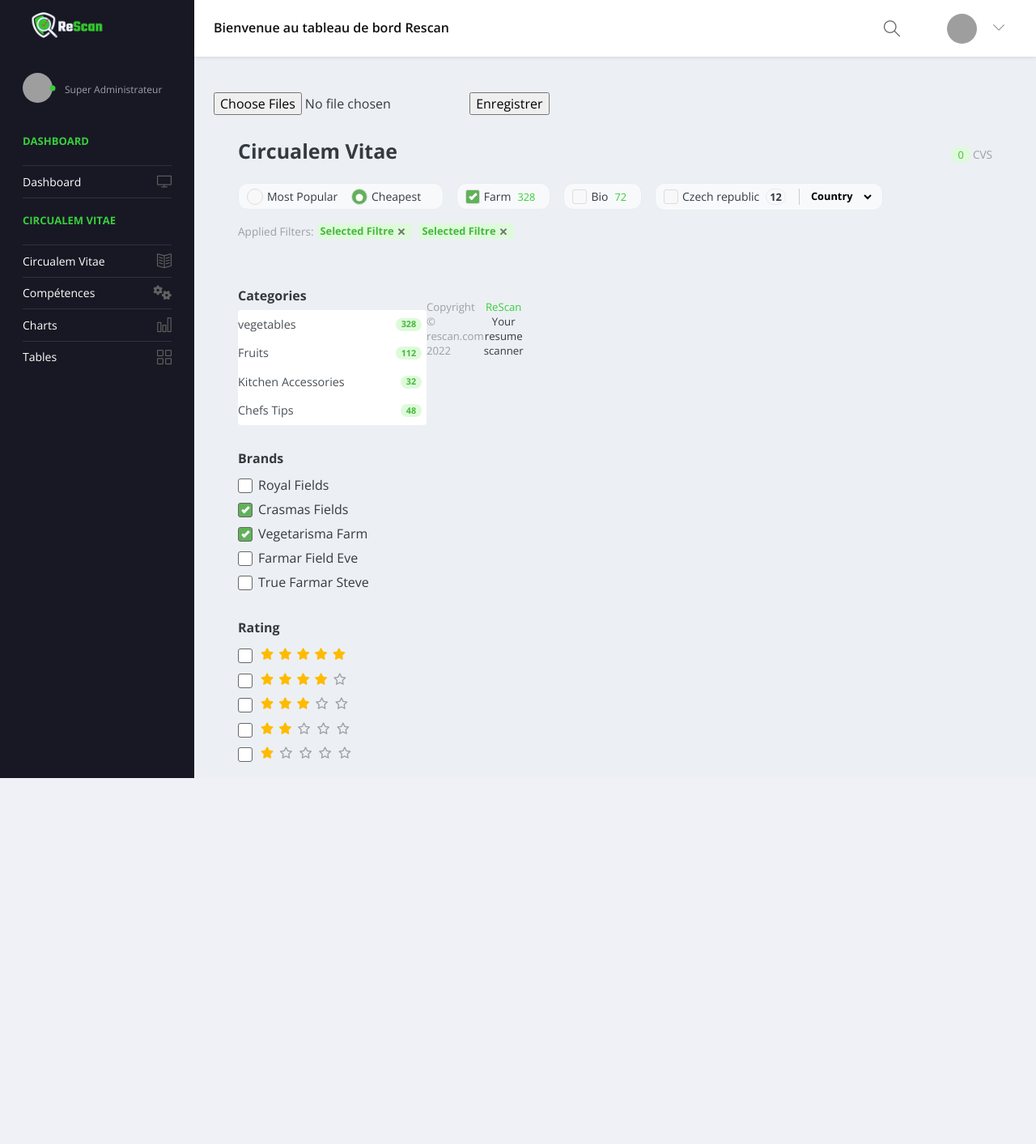
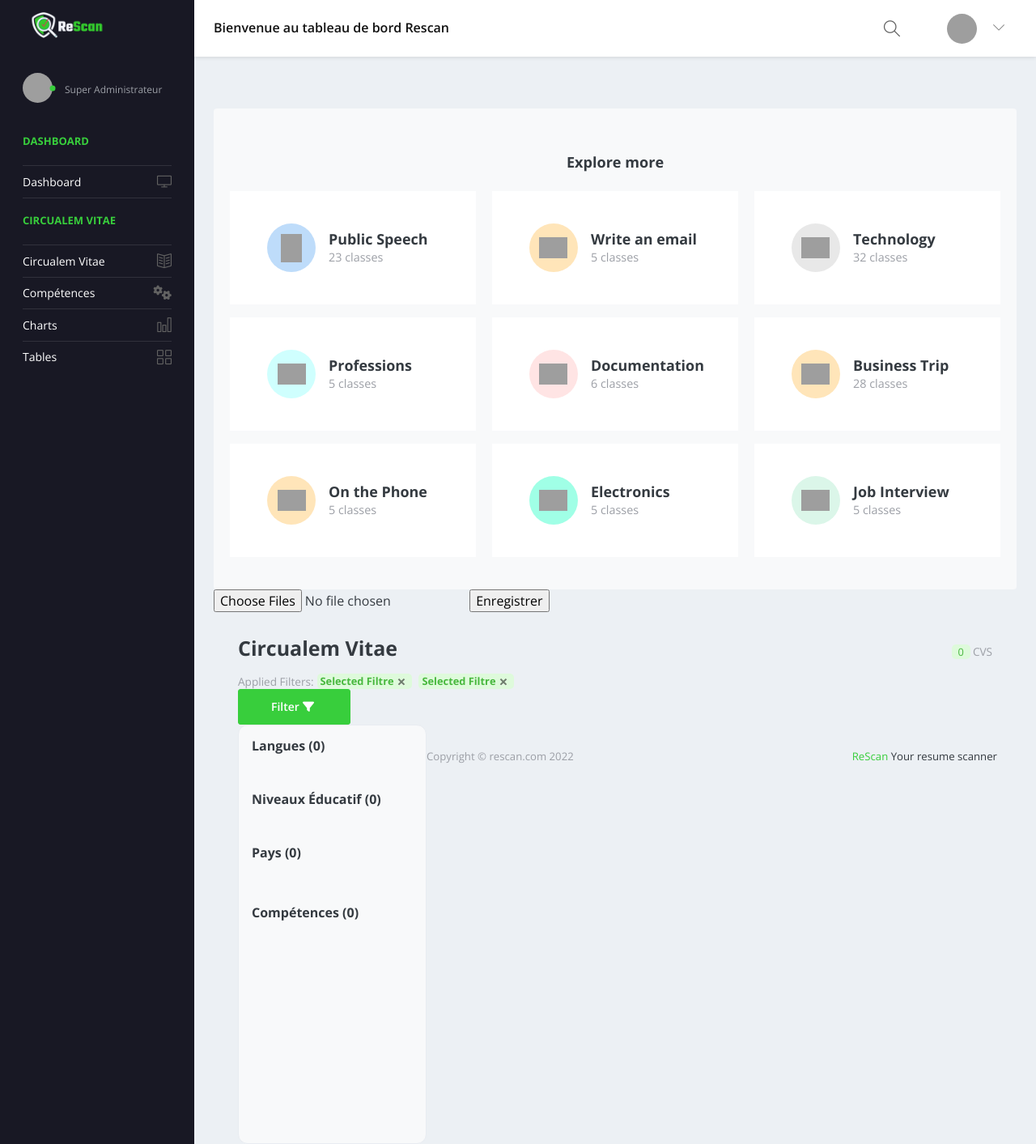
Before and after one commit to chakersara/cvPreselection, a Flask app: template app/templates/pages/resumes.html in a window 1280 px wide. Shown: the whole page at 81% size. Before the commit the page ends 961 px from the top, so only its background shows below. Run offline with Flask 2, Linux system fonts and the light colour scheme; the template is opened without the code that fills it: values that come from a table or form of the project are taken from there, others are empty; parts of the project's set-up code (start-up, migrations or seed data) failed here and were passed over; some libraries are stand-ins or nearby versions; grey boxes are pictures that could not be loaded.

Commit message:
Added filter sidebar

```diff
--- a/app/main.py
+++ b/app/main.py
@@ -24,7 +24,8 @@
 app.register_blueprint(auth_app,url_prefix="/admin")
 app.register_blueprint(resume_app,url_prefix="/resume")
 
-
+with app.app_context():
+    db.create_all()
 
 
 @app.route("/create")
--- a/app/templates/pages/resumes.html
+++ b/app/templates/pages/resumes.html
@@ -79,12 +79,12 @@
     font-size: 0.85rem
   }
 
-  .btn {
+  .btn2 {
     color: #666;
     font-size: 0.85rem
   }
 
-  .btn:hover {
+  .btn2:hover {
     color: #61b15a
   }
 
@@ -356,7 +356,7 @@
     clear: both
   }
 
-  .btn.btn-success {
+  .btn2.btn-success {
     visibility: hidden
   }
 
@@ -451,9 +451,177 @@
       clear: both
     }
   }
+  .details_cv{
+    margin-top: 20px;
+    padding: 40px 20px
+  }
+  .details_cv .box {
+    padding: 40px 30px;
+    transition: all .4s ease-in-out;
+    cursor: pointer
+}
+.details_cv .box:hover {
+    box-shadow: 2px 2px 10px #a5a5a5;
+    transform: scale(1.03)
+}
+.details_cv a:hover {
+    text-decoration: none
+}
+
+.details_cv img {
+    object-fit: contain;
+    width: 35px;
+    height: 35px
+}
+
+.details_cv p.text-muted {
+    margin: 0;
+    font-size: 0.9rem
+}
+
+b {
+    font-size: 1.12rem
+}
+
+.details_cv .rounded-circle {
+    width: 60px;
+    height: 60px;
+    background-color: red
+}
+
+.details_cv .blue {
+    background-color: #bedcfa;
+    transform: rotateZ(90deg)
+}
+
+.details_cv .pale-blue {
+    background-color: #eff8ff
+}
+
+.details_cv .pale-orange {
+    background-color: #ffe5b9
+}
+
+.details_cv .pale-purple {
+    background-color: #e8e8e8
+}
+
+.details_cv .pale-cyan {
+    background-color: #cffffe
+}
+
+.details_cv .pale-pink {
+    background-color: #ffe4e4
+}
+
+.details_cv .pale-pale {
+    background-color: #f4eeff
+}
+
+.details_cv .pale-green {
+    background-color: #a0ffe6
+}
+
+.details_cv .pale-pista {
+    background-color: #dbf6e9
+}
 </style>
 
-
+<div class="container bg-light rounded details_cv">
+  <div class="h4 font-weight-bold text-center py-3">Explore more</div>
+  <div class="row">
+      <div class="col-lg-4 col-md-6 my-lg-0 my-3">
+          <div class="box bg-white">
+              <div class="d-flex align-items-center">
+                  <div class="rounded-circle mx-3 text-center d-flex align-items-center justify-content-center blue"> <img src="https://freepngimg.com/thumb/microphone/11-microphone-png-image-thumb.png" alt=""> </div>
+                  <div class="d-flex flex-column"> <b>Public Speech</b> <a href="#">
+                          <p class="text-muted">23 classes</p>
+                      </a> </div>
+              </div>
+          </div>
+      </div>
+      <div class="col-lg-4 col-md-6 my-lg-0 my-3">
+          <div class="box bg-white">
+              <div class="d-flex align-items-center">
+                  <div class="rounded-circle mx-3 d-flex align-items-center justify-content-center pale-orange"> <img src="https://freepngimg.com/thumb/email_marketing/5-2-email-png-thumb.png" alt=""> </div>
+                  <div class="d-flex flex-column"> <b>Write an email</b> <a href="#">
+                          <p class="text-muted">5 classes</p>
+                      </a> </div>
+              </div>
+          </div>
+      </div>
+      <div class="col-lg-4 col-md-6 my-lg-0 my-3">
+          <div class="box bg-white">
+              <div class="d-flex align-items-center">
+                  <div class="rounded-circle mx-3 d-flex align-items-center justify-content-center pale-purple"> <img src="https://freepngimg.com/thumb/technology/40061-1-machining-robot-download-free-image-thumb.png" alt=""> </div>
+                  <div class="d-flex flex-column"> <b>Technology</b> <a href="#">
+                          <p class="text-muted">32 classes</p>
+                      </a> </div>
+              </div>
+          </div>
+      </div>
+      <div class="col-lg-4 col-md-6 my-lg-3 my-3">
+          <div class="box bg-white">
+              <div class="d-flex align-items-center">
+                  <div class="rounded-circle mx-3 d-flex align-items-center justify-content-center pale-cyan"> <img src="https://freepngimg.com/thumb/brain/80003-learning-human-albert-play-scientist-behavior-einstein-thumb.png" alt=""> </div>
+                  <div class="d-flex flex-column"> <b>Professions</b> <a href="#">
+                          <p class="text-muted">5 classes</p>
+                      </a> </div>
+              </div>
+          </div>
+      </div>
+      <div class="col-lg-4 col-md-6 my-lg-3 my-3">
+          <div class="box bg-white">
+              <div class="d-flex align-items-center">
+                  <div class="rounded-circle mx-3 d-flex align-items-center justify-content-center pale-pink"> <img src="https://freepngimg.com/thumb/google/66809-google-docs-drive-plus-android-document-thumb.png" alt=""> </div>
+                  <div class="d-flex flex-column"> <b>Documentation</b> <a href="#">
+                          <p class="text-muted">6 classes</p>
+                      </a> </div>
+              </div>
+          </div>
+      </div>
+      <div class="col-lg-4 col-md-6 my-lg-3 my-3">
+          <div class="box bg-white">
+              <div class="d-flex align-items-center">
+                  <div class="rounded-circle mx-3 d-flex align-items-center justify-content-center pale-orange"> <img src="https://www.freepnglogos.com/uploads/plane-png/plane-png-fort-wayne-international-airport-2.png" alt=""> </div>
+                  <div class="d-flex flex-column"> <b>Business Trip</b> <a href="#">
+                          <p class="text-muted">28 classes</p>
+                      </a> </div>
+              </div>
+          </div>
+      </div>
+      <div class="col-lg-4 col-md-6 my-lg-0 my-3">
+          <div class="box bg-white">
+              <div class="d-flex align-items-center">
+                  <div class="rounded-circle mx-3 d-flex align-items-center justify-content-center pale-orange"> <img src="https://www.freepnglogos.com/uploads/whatsapp-circle-message-messaging-messenger-round-icon--24.png" alt=""> </div>
+                  <div class="d-flex flex-column"> <b>On the Phone</b> <a href="#">
+                          <p class="text-muted">5 classes</p>
+                      </a> </div>
+              </div>
+          </div>
+      </div>
+      <div class="col-lg-4 col-md-6 my-lg-0 my-3">
+          <div class="box bg-white">
+              <div class="d-flex align-items-center">
+                  <div class="rounded-circle mx-3 d-flex align-items-center justify-content-center pale-green"> <img src="https://freepngimg.com/thumb/technology/63219-bin-recycling-computer-recycle-electronics-waste-electronic-thumb.png" alt=""> </div>
+                  <div class="d-flex flex-column"> <b>Electronics</b> <a href="#">
+                          <p class="text-muted">5 classes</p>
+                      </a> </div>
+              </div>
+          </div>
+      </div>
+      <div class="col-lg-4 col-md-6 my-lg-0 my-3">
+          <div class="box bg-white">
+              <div class="d-flex align-items-center">
+                  <div class="rounded-circle mx-3 d-flex align-items-center justify-content-center pale-pista"> <img src="https://freepngimg.com/thumb/happy_person/4-2-happy-person-transparent-thumb.png" alt=""> </div>
+                  <div class="d-flex flex-column"> <b>Job Interview</b> <a href="#">
+                          <p class="text-muted">5 classes</p>
+                      </a> </div>
+              </div>
+          </div>
+      </div>
+  </div>
+</div>
 
 <form action="" method="post" enctype="multipart/form-data">
   {{upload_form.hidden_tag()}}
@@ -473,28 +641,7 @@
         <span class="green-label px-md-2 px-1">{{resumes|length}}</span> <span class="text-muted">CVS</span>
       </div>
     </div>
-    <div class="d-lg-flex align-items-lg-center pt-2">
-      <div class="form-inline d-flex align-items-center my-2 mr-lg-2 radio bg-light border"> <label class="options">Most
-          Popular <input type="radio" name="radio"> <span class="checkmark"></span> </label> <label
-          class="options">Cheapest <input type="radio" name="radio" checked> <span class="checkmark"></span> </label>
-      </div>
-      <div class="form-inline d-flex align-items-center my-2 checkbox bg-light border mx-lg-2"> <label class="tick">Farm
-          <input type="checkbox" checked="checked"> <span class="check"></span> </label> <span
-          class="text-success px-2 count"> 328</span> </div>
-      <div class="form-inline d-flex align-items-center my-2 checkbox bg-light border mx-lg-2"> <label class="tick">Bio
-          <input type="checkbox"> <span class="check"></span> </label> <span class="text-success px-2 count"> 72</span>
-      </div>
-      <div class="form-inline d-flex align-items-center my-2 checkbox bg-light border mx-lg-2"> <label
-          class="tick">Czech
-          republic <input type="checkbox"> <span class="check"></span> </label> <span
-          class="border px-1 mx-2 mr-3 font-weight-bold count"> 12</span> <select name="country" id="country"
-          class="bg-light">
-          <option value="" hidden>Country</option>
-          <option value="India">India</option>
-          <option value="USA">USA</option>
-          <option value="Uk">UK</option>
-        </select> </div>
-    </div>
+
     <div class="d-sm-flex align-items-sm-center pt-2 clear">
       <div class="text-muted filter-label">Applied Filters:</div>
       <div class="green-label font-weight-bold p-0 px-1 mx-sm-1 mx-0 my-sm-0 my-2">Selected Filtre <span
@@ -506,8 +653,9 @@
       data-target="#mobile-filter" aria-expanded="true" aria-controls="mobile-filter">Filter<span
         class="px-1 fas fa-filter"></span></button> </div>
     <div id="mobile-filter">
+
       <div class="py-3">
-        <h5 class="font-weight-bold">Categories</h5>
+        <h5 class="font-weight-bold">Niveau Éducatif</h5>
         <ul class="list-group">
           <li class="list-group-item list-group-item-action d-flex justify-content-between align-items-center category">
             vegetables <span class="badge badge-primary badge-pill">328</span> </li>
@@ -563,78 +711,101 @@
       </div>
     </div>
     <div class="content py-md-0 py-3">
-      <section id="sidebar2">
+      <section id="sidebar2" style="background-color: #f8f9fa; " class="border">
+        <form action="" class="pl-3">
+          {{filter_form.hidden_tag()}}
           <div class="py-3">
-          <h5 class="font-weight-bold">Categories</h5>
-          <ul class="list-group">
-            <li
-              class="list-group-item list-group-item-action d-flex justify-content-between align-items-center category">
-              vegetables <span class="badge badge-primary badge-pill">328</span> </li>
-            <li
-              class="list-group-item list-group-item-action d-flex justify-content-between align-items-center category">
-              Fruits <span class="badge badge-primary badge-pill">112</span> </li>
-            <li
-              class="list-group-item list-group-item-action d-flex justify-content-between align-items-center category">
-              Kitchen Accessories <span class="badge badge-primary badge-pill">32</span> </li>
-            <li
-              class="list-group-item list-group-item-action d-flex justify-content-between align-items-center category">
-              Chefs Tips <span class="badge badge-primary badge-pill">48</span> </li>
-          </ul>
+            <h5 class="font-weight-bold">Langues ({{cvs_info.languages|length}})</h5>
+            <div class="form-check px-3">
+              {% for lang in filter_form.langue %}
+              {{lang(class="form-check-input ")}}
+
+              {{lang.label(class="form-check-label p-0 m-0")}}
+              {%endfor%}
+            </div>
+
           </div>
           <div class="py-3">
-          <h5 class="font-weight-bold">Brands</h5>
-          <form class="brand">
-            <div class="form-inline d-flex align-items-center py-1"> <label class="tick">Royal Fields <input
-                  type="checkbox"> <span class="check"></span> </label> </div>
-            <div class="form-inline d-flex align-items-center py-1"> <label class="tick">Crasmas Fields <input
-                  type="checkbox" checked> <span class="check"></span> </label> </div>
-            <div class="form-inline d-flex align-items-center py-1"> <label class="tick">Vegetarisma Farm <input
-                  type="checkbox" checked> <span class="check"></span> </label> </div>
-            <div class="form-inline d-flex align-items-center py-1"> <label class="tick">Farmar Field Eve <input
-                  type="checkbox"> <span class="check"></span> </label> </div>
-            <div class="form-inline d-flex align-items-center py-1"> <label class="tick">True Farmar Steve <input
-                  type="checkbox"> <span class="check"></span> </label> </div>
-          </form>
+            <h5 class="font-weight-bold">Niveaux Éducatif ({{cvs_info.educations|length}})</h5>
+            <div class="form-check px-3">
+              {% for educ in filter_form.education %}
+              {{educ(class="form-check-input ")}}
+
+              {{educ.label(class="form-check-label p-0 m-0")}}
+              {%endfor%}
+            </div>
+
+          </div>
+
+          <div class="py-3">
+            <h5 class="font-weight-bold">Pays ({{cvs_info.countries|length}})</h5>
+            <div class="px-3" style="max-height:250px;overflow-y: scroll;">
+              <div class="form-check pl-1 ">
+
+                {% for count in filter_form.country %}
+                {{count(class="form-check-input ")}}
+
+                {{count.label(class="form-check-label p-0 m-0")}}
+                {%endfor%}
+              </div>
+            </div>
           </div>
           <div class="py-3">
-          <h5 class="font-weight-bold">Rating</h5>
-          <form class="rating">
-            <div class="form-inline d-flex align-items-center py-2"> <label class="tick"><span
-                  class="fas fa-star"></span>
-                <span class="fas fa-star"></span> <span class="fas fa-star"></span> <span class="fas fa-star"></span>
-                <span class="fas fa-star"></span> <input type="checkbox"> <span class="check"></span> </label> </div>
-            <div class="form-inline d-flex align-items-center py-2"> <label class="tick"> <span
-                  class="fas fa-star"></span> <span class="fas fa-star"></span> <span class="fas fa-star"></span> <span
-                  class="fas fa-star"></span> <span class="far fa-star px-1 text-muted"></span> <input type="checkbox">
-                <span class="check"></span> </label> </div>
-            <div class="form-inline d-flex align-items-center py-2"> <label class="tick"><span
-                  class="fas fa-star"></span>
-                <span class="fas fa-star"></span> <span class="fas fa-star"></span> <span
-                  class="far fa-star px-1 text-muted"></span> <span class="far fa-star px-1 text-muted"></span> <input
-                  type="checkbox"> <span class="check"></span> </label> </div>
-            <div class="form-inline d-flex align-items-center py-2"> <label class="tick"><span
-                  class="fas fa-star"></span>
-                <span class="fas fa-star"></span> <span class="far fa-star px-1 text-muted"></span> <span
-                  class="far fa-star px-1 text-muted"></span> <span class="far fa-star px-1 text-muted"></span> <input
-                  type="checkbox"> <span class="check"></span> </label> </div>
-            <div class="form-inline d-flex align-items-center py-2"> <label class="tick"> <span
-                  class="fas fa-star"></span> <span class="far fa-star px-1 text-muted"></span> <span
-                  class="far fa-star px-1 text-muted"></span> <span class="far fa-star px-1 text-muted"></span> <span
-                  class="far fa-star px-1 text-muted"></span> <input type="checkbox"> <span class="check"></span>
-              </label>
+            <h5 class="font-weight-bold">Compétences ({{cvs_info.skills|length}})</h5>
+            <div class="px-3" style="max-height:250px;height:250px;overflow-y: scroll;">
+              <div class="form-check pl-1 ">
+                {% for skill in filter_form.skill %}
+                {{skill(class="form-check-input ")}}
+
+                {{skill.label(class="form-check-label p-0 m-0")}}
+                {%endfor%}
+              </div>
+            </div>
           </div>
         </form>
-        </div>
       </section>
       <section id="products">
-        <div class="container py-3">
+        <div class="container py-0">
           <div class="row">
             {% for resume in resumes %}
 
-            <div class="col-lg-3 col-md-6 col-sm-10 offset-md-0 offset-sm-1 pt-lg-4 pt-4">
+            <div class="col-lg-3 col-md-3 col-sm-10 offset-md-0 offset-sm-1 pt-lg-4 pt-4">
+              <!--div class="bg-white ">
+                <div class="text-center">
+                  <label class="badge p-1 text-white " style="background-color: #e75d74;">
+                    <button type='button' data-toggle="modal" data-target="#delete_confirm{{resume.id_resume}}"
+                      style="padding:1px;background-color: transparent;border: 0; color: inherit;"><i
+                        class="fas fa-trash-alt" aria-hidden="true"></i></a></button>
+                </div>
+              </div-->
+
+
+              <form action="{{ url_for('resume_app.delete',id=resume.id_resume) }}" method=post class="modal fade"
+                id="delete_confirm{{resume.id_resume}}" tabindex="-1" role="dialog" aria-labelledby="exampleModalLabel"
+                aria-hidden="true">
+                <div class="modal-dialog" role="document">
+                  <div class="modal-content">
+
+                    <div class="modal-body text-center">
+                      Etes-vous sûr de vouloir supprimer ce cv <span
+                        class="font-weight-bold">{{resume.id_resume}}</span> ?
+                    </div>
+                    <div class="modal-footer p-1">
+                      <input type=hidden value="{{resume.id_resume}}" name="resume_del" />
+                      <button type="submit" class="btn-success btn btn-sm">Oui</button>
+
+                      <button type="button" class="btn btn-sm btn-dark" data-dismiss="modal">Annuler</button>
+                    </div>
+                  </div>
+                </div>
+              </form>
+
               <button data-target="#openCV{{resume.id_resume}}" data-toggle="modal"
                 style="border: none;background-color:transparent;padding: 0;">
-                <div class="card"> <img class="card-img-top"
+
+                <div class="card">
+                  <div class="bg-white"></div>
+                  <img class="card-img-top"
                     src="{{url_for('static',filename='resumes/img/'+resume.path_image)}}">
                   <div class="card-body">
                     <!--h6 class="font-weight-bold pt-1">Product title</h6-->
@@ -649,9 +820,9 @@
                     <div class="d-flex align-items-center justify-content-between pt-">
                       <div class="d-flex flex-column text-center">
                         <div class="h6 font-weight-bold">
-                          <i class="fa fa-file-pdf-o text-danger my-1 mr-1"
-                            aria-hidden="true"></i>
-                            Voir le CV </div>
+                          <i class="fa fa-file-pdf-o text-danger my-1 mr-1" aria-hidden="true"></i>
+                          Voir le CV
+                        </div>
 
 
                       </div>
```
Also changed, not shown: app/api_resume/forms/filter_cv_form.py (+18 -3 lines), app/api_resume/resume_app.py (+12 -4 lines), app/api_resume/services/resume_service.py (+12 -4 lines), app/static/resumes/img/hamza_elalouani.jpeg (added), app/static/resumes/img/khalid_jeaab.jpeg (added), 2 other files. Lines whose indentation alone changed are shown as unchanged.
